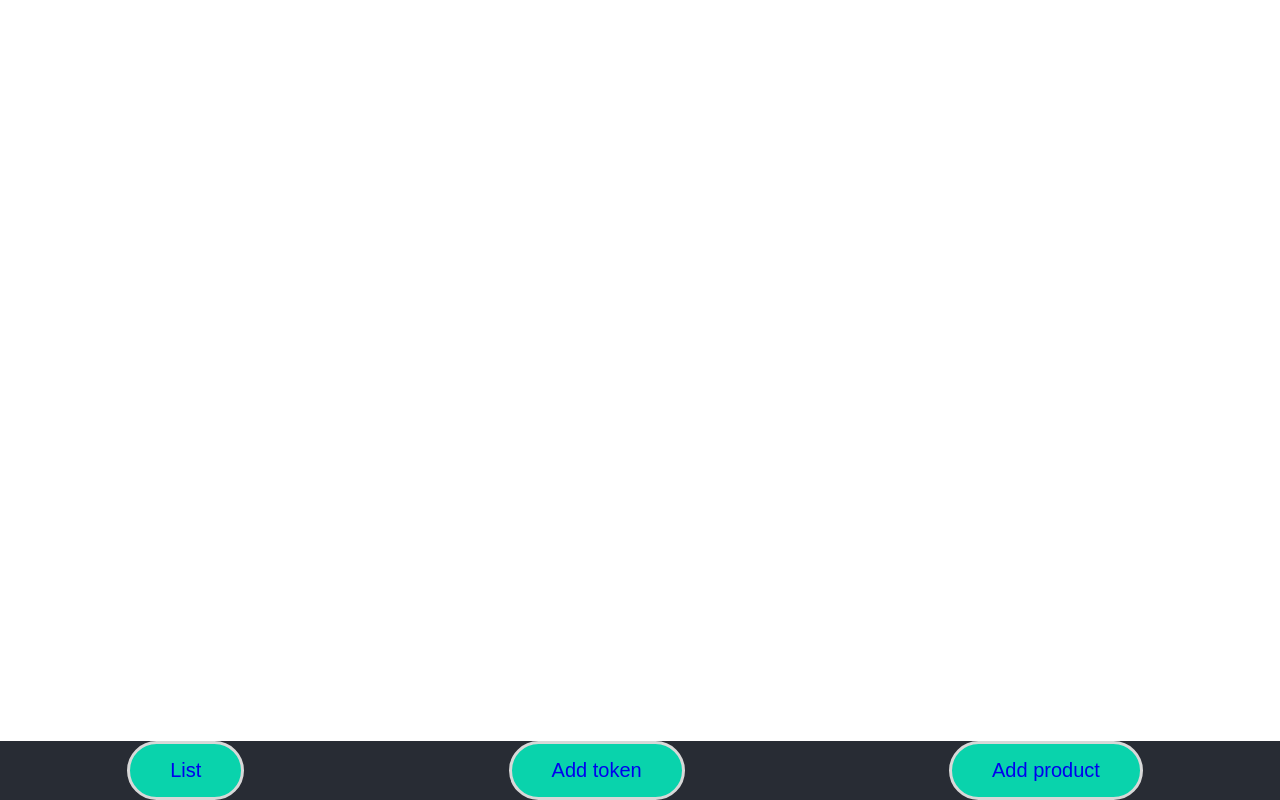
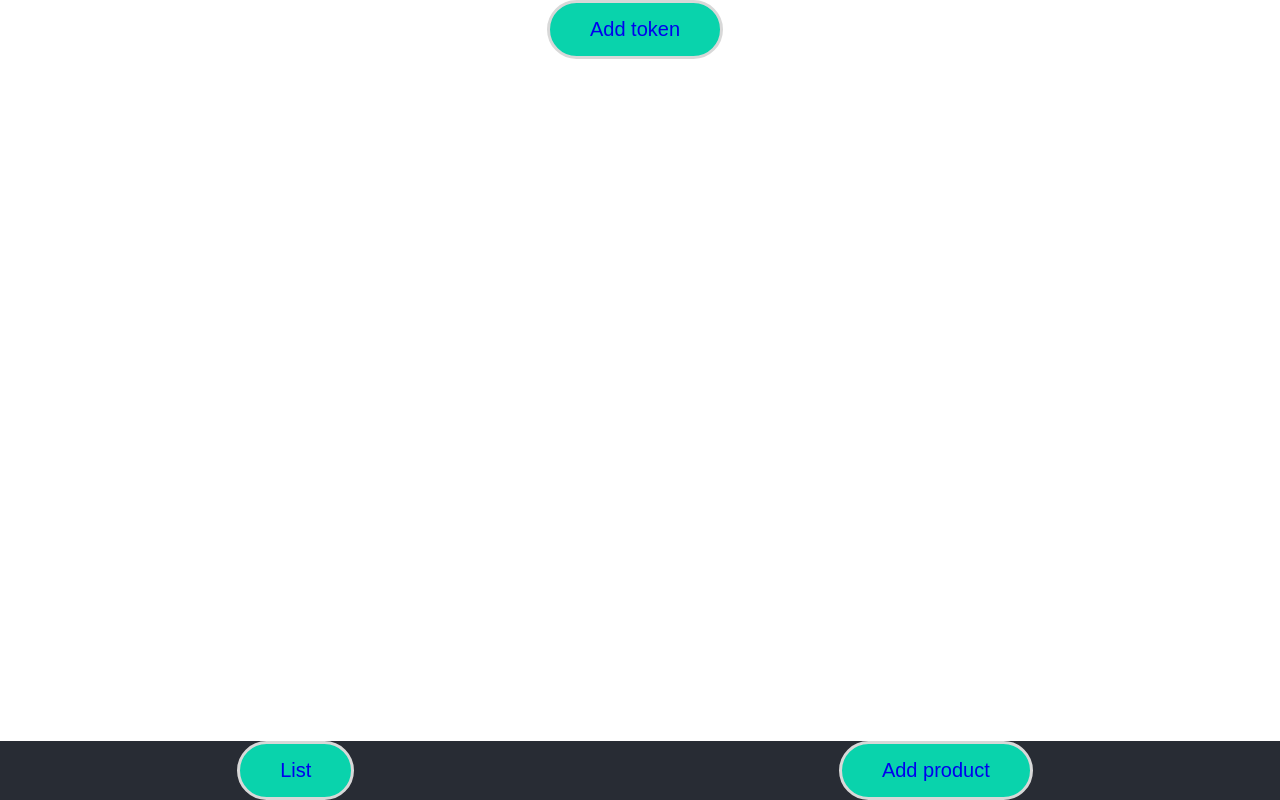
Before and after one commit to the-collab-lab/tcl-14-smart-shopping-list, a React (Create React App) app: page / in a window 1280 px wide. Built offline with nearby package versions, Linux system fonts and the light colour scheme.

Commit message:
Change the token button position

```diff
--- a/src/App.css
+++ b/src/App.css
@@ -38,3 +38,8 @@
 h2 {
   margin-left: 30px;
 }
+
+.tokenButton {
+  display: flex;
+  justify-content: center;
+}
--- a/src/App.js
+++ b/src/App.js
@@ -8,6 +8,16 @@ export default function App() {
 
   return (
     <Router>
+      <div className="tokenButton">
+        <button
+          className={`botton ${isActive === 'tokenList' && 'bold-button'}`}
+          onClick={() => setIsActive('tokenList')}
+        >
+          <Link to="/token-list" className="no-decoration">
+            Add token
+          </Link>
+        </button>
+      </div>
       <div className="body">
         <div className="Buttons">
           <button
@@ -16,14 +26,6 @@ export default function App() {
           >
             <Link to="/list" className="no-decoration">
               List
-            </Link>
-          </button>
-          <button
-            className={`botton ${isActive === 'tokenList' && 'bold-button'}`}
-            onClick={() => setIsActive('tokenList')}
-          >
-            <Link to="/token-list" className="no-decoration">
-              Add token
             </Link>
           </button>
           <button
--- a/src/Hooks/useLocalStorage.jsx
+++ b/src/Hooks/useLocalStorage.jsx
@@ -1,5 +1,4 @@
 import React, { useState } from 'react';
-import getToken from '../lib/tokens';
 
 export const useLocalStorage = (key, initialValue) => {
   const [storedValue, setStoredValue] = useState(() => {
```
